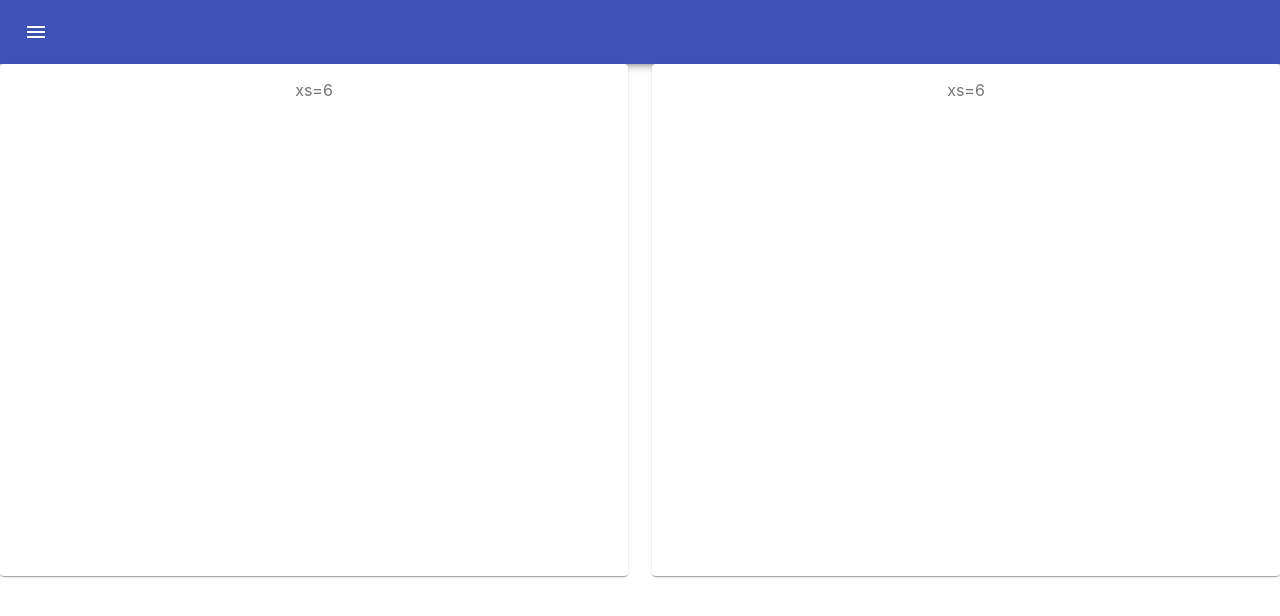
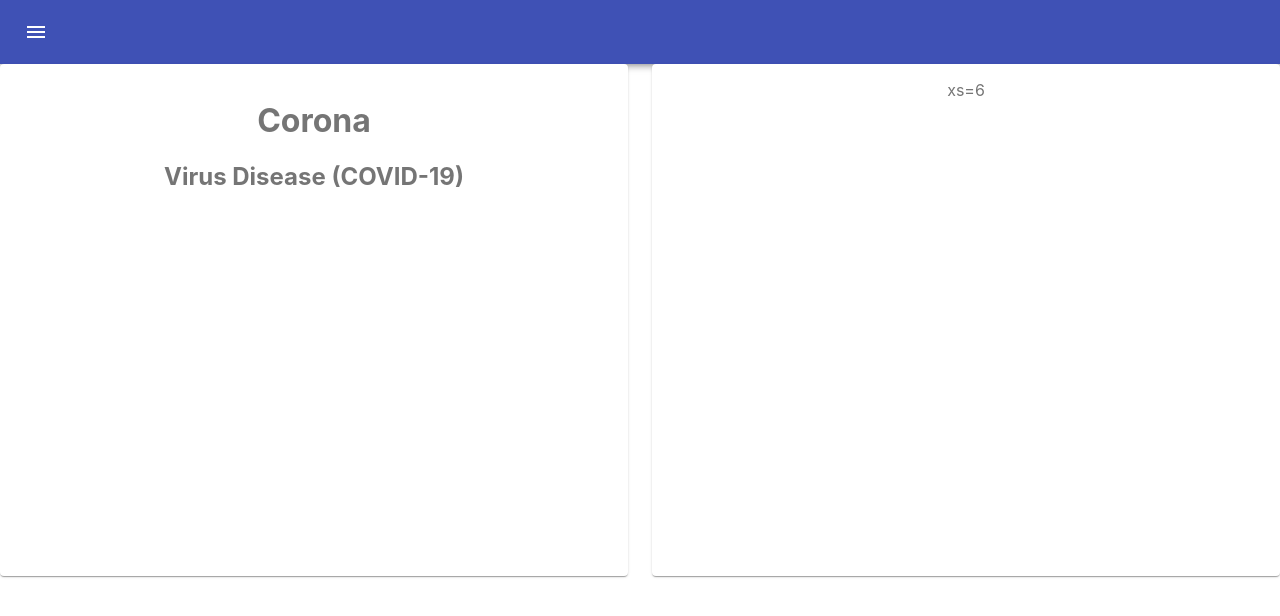
Before and after one commit to cardiffinc/covid-19-home, a React (Create React App) app: page / in a window 1280 px wide. Shown: the top 616 px of the page. Built offline with nearby package versions, Linux system fonts and the light colour scheme.

Commit message:
Update Home.js

```diff
--- a/src/components/Home/Home.js
+++ b/src/components/Home/Home.js
@@ -40,7 +40,10 @@ function Home() {
       </AppBar>
       <Grid container spacing={3} className={classes.homeGrid}>
         <Grid item xs={6} className={classes.homeGridBody}>
-          <Paper className={classes.paper}>xs=6</Paper>
+          <Paper className={classes.paper}>
+            <h1>Corona</h1>
+            <h2>Virus Disease (COVID-19)</h2>
+          </Paper>
         </Grid>
         <Grid item xs={6} className={classes.homeGridBody}>
           <Paper className={classes.paper}>xs=6</Paper>
```
